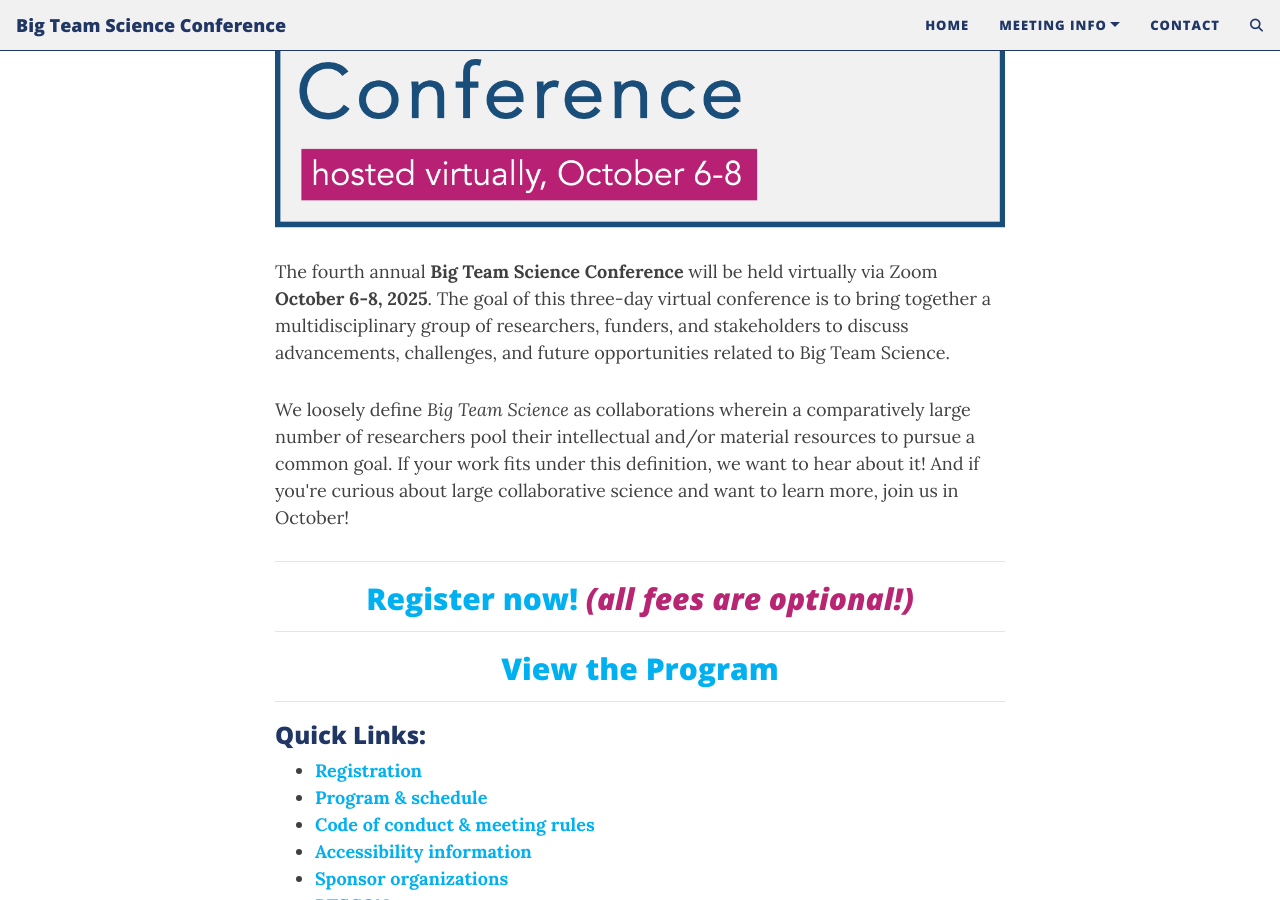
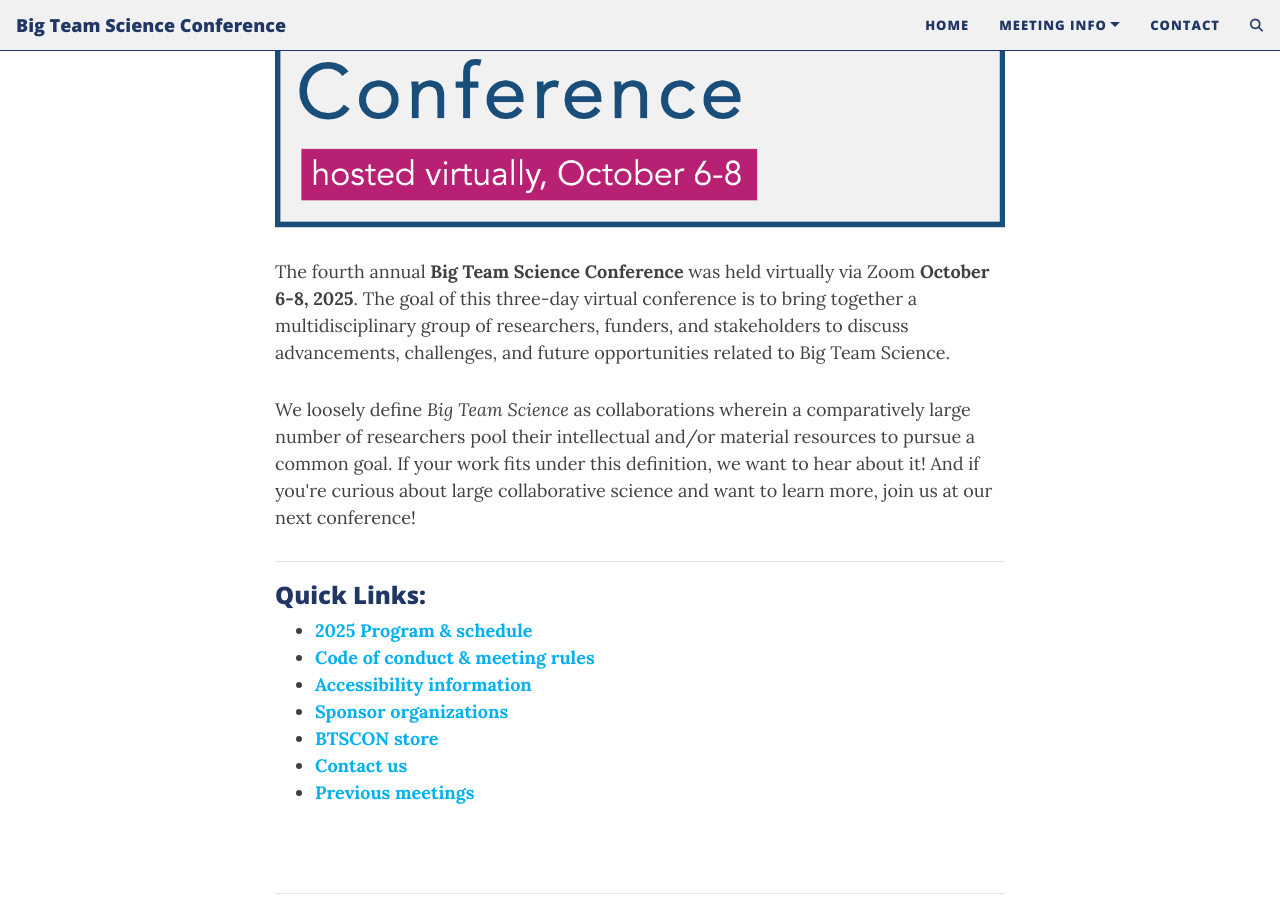
Before and after one commit to bigteamscienceconference/bigteamscienceconference.github.io, a Jekyll site: the page built from index.md, in a window 1280 px wide and 900 px high, scrolled down 311 px. Built offline with Jekyll 4.4.1, drawn with Linux system fonts in a browser that asks for light colours; comment, search, counter and statistics services are not loaded; some of the changed text lies outside the part shown.

Commit message:
post conf edits

```diff
--- a/index.md
+++ b/index.md
@@ -7,10 +7,12 @@
 
 
 
-<p>The fourth annual <b>Big Team Science Conference</b> will be held virtually via Zoom <b>October 6-8, 2025</b>. The goal of this three-day virtual conference is to bring together a multidisciplinary group of researchers, funders, and stakeholders to discuss advancements, challenges, and future opportunities related to Big Team Science. </p>
+<p>The fourth annual <b>Big Team Science Conference</b> was  held virtually via Zoom <b>October 6-8, 2025</b>. The goal of this three-day virtual conference is to bring together a multidisciplinary group of researchers, funders, and stakeholders to discuss advancements, challenges, and future opportunities related to Big Team Science. </p>
 
-<p>We loosely define <i>Big Team Science</i> as collaborations wherein a comparatively large number of researchers pool their intellectual and/or material resources to pursue a common goal. If your work fits under this definition, we want to hear about it! And if you're curious about large collaborative science and want to learn more, join us in October!</p>
+<p>We loosely define <i>Big Team Science</i> as collaborations wherein a comparatively large number of researchers pool their intellectual and/or material resources to pursue a common goal. If your work fits under this definition, we want to hear about it! And if you're curious about large collaborative science and want to learn more, join us at our next conference!</p>
 
+
+<!--
 ***
 
 <h2 align="center"><a href="{{site.baseurl}}/registration/">Register now!</a> <i>(all fees are optional!)</i></h2>
@@ -19,19 +21,18 @@
 
 <h2 align="center"><a href="{{site.baseurl}}/program/">View the Program</a></h2>
 
-<!--
-
 ***
 
 <h2 align="center"><a href="{{site.baseurl}}/submissions/">Submit an abstract</a> to present at this year's BTSCON!</h2>
+
+* <b><a href="{{site.baseurl}}/registration/">Registration</a></b>
 -->
 
 ***
 
 ### Quick Links:
 
-* <b><a href="{{site.baseurl}}/registration/">Registration</a></b>
-* <b><a href="{{site.baseurl}}/program/">Program & schedule</a></b>
+* <b><a href="{{site.baseurl}}/program/">2025 Program & schedule</a></b>
 * <b><a href="{{site.baseurl}}/codeofconduct/">Code of conduct & meeting rules</a></b>
 * <b><a href="{{site.baseurl}}/access/">Accessibility information</a></b>
 * <b><a href="#sponsors">Sponsor organizations</a></b>
@@ -146,7 +147,7 @@
 
 ***
 
-<h2 id="sponsors">Sponsor Organizations</h2>
+<h2 id="sponsors">2025 Sponsor Organizations</h2>
 
 <section>
 	<div class="container">
```
Also changed, not shown: program.md (+2 -17 lines), registration.md (+4 -7 lines).
